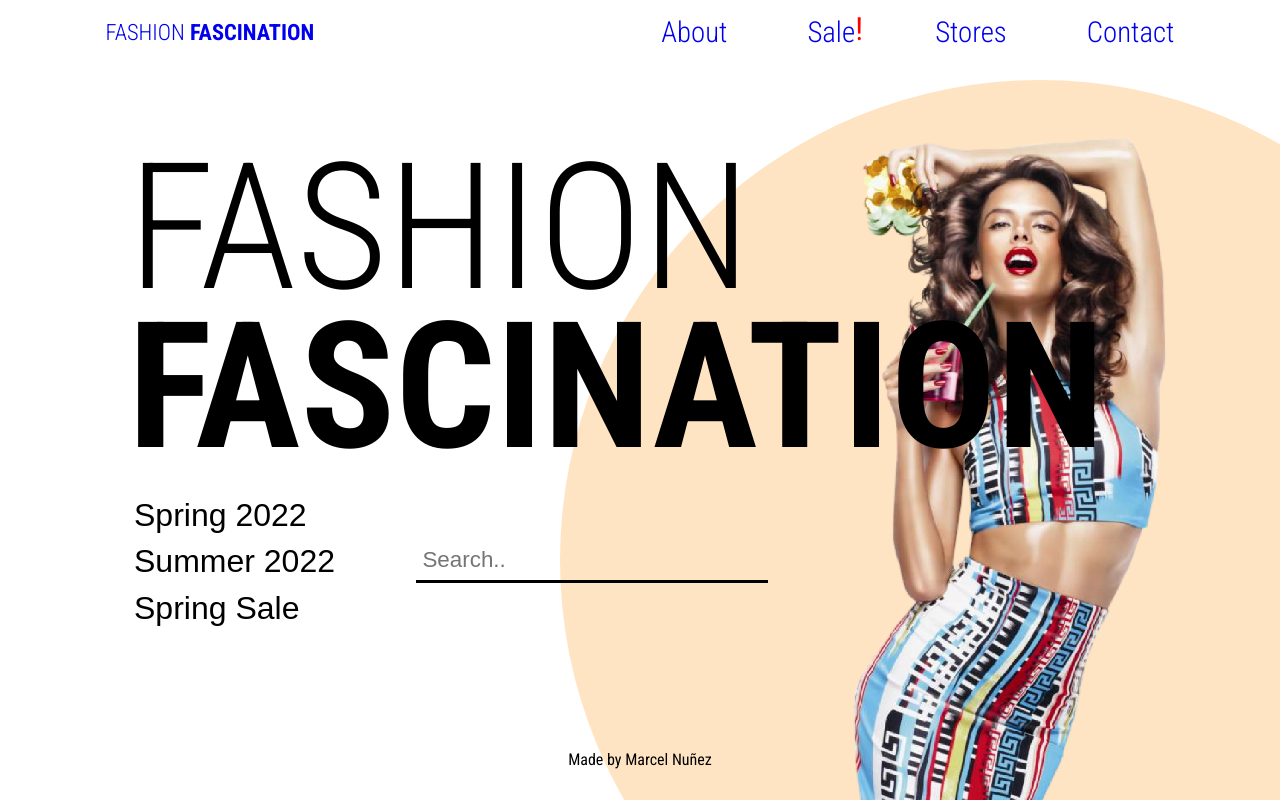
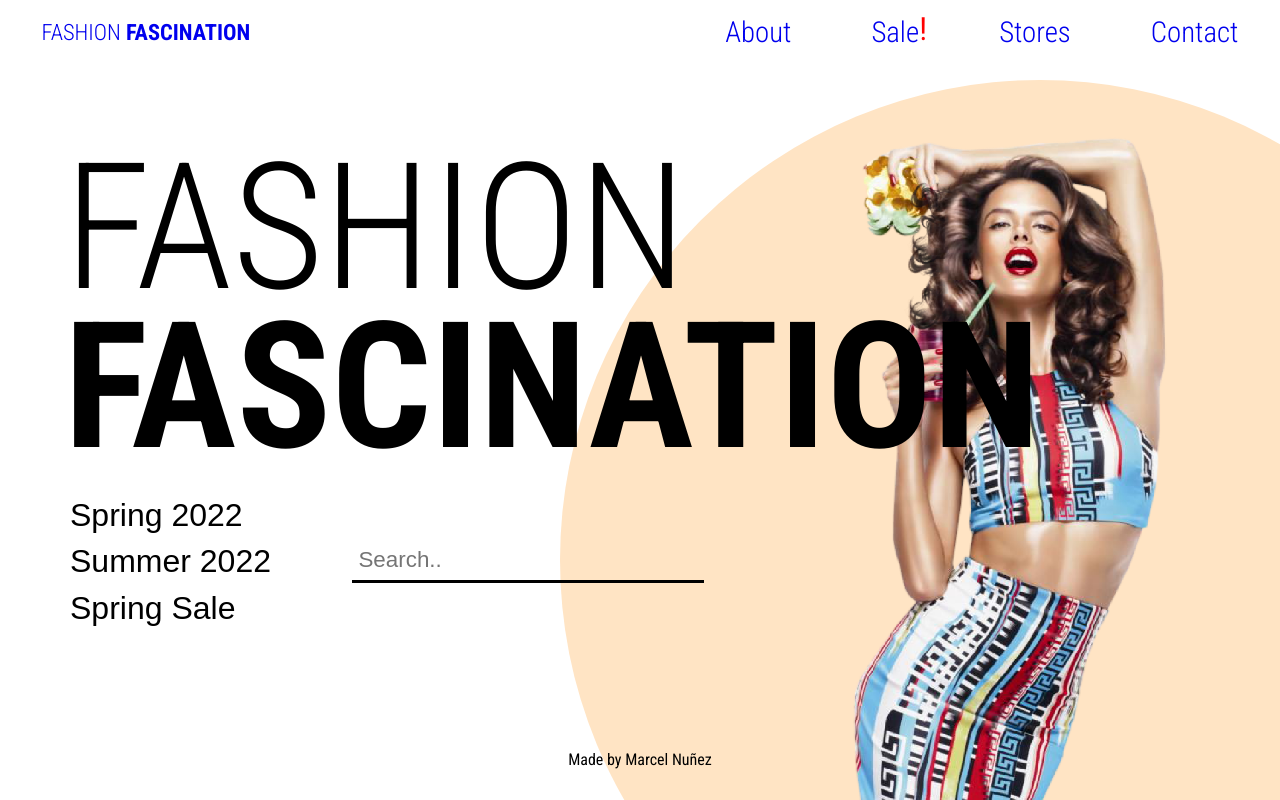
Before and after one commit to MarcelNDG/Fashion-2, a React (Create React App) app: page / in a window 1280 px wide. Built offline with nearby package versions, Linux system fonts and the light colour scheme.

Commit message:
Main media query done
Had to find a balance between width for the index and the sale section with only one css stylesheet

```diff
--- a/src/App.css
+++ b/src/App.css
@@ -19,7 +19,8 @@ body{
   "header header"
   "main main"
   "footer footer";
-  overflow:auto;
+
+
 
   justify-content: center;
 
@@ -470,6 +471,21 @@ footer{
   }
 
   /* -- Main -- */
+
+  main{
+    display: flex;
+    flex-direction: column;
+    position: relative;
+    justify-content: center;
+    align-items: center;
+    text-align: center;
+    width: 100vw;
+
+    grid-area: main;
+
+
+  }
+
   .logo{
     left: 4rem;
     font-size: 11rem;
```
